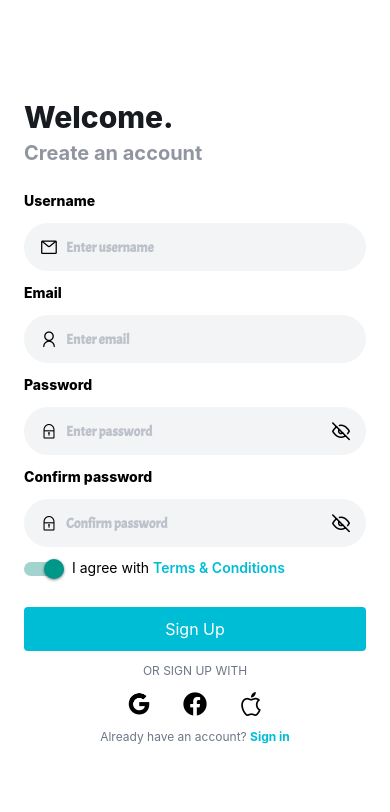
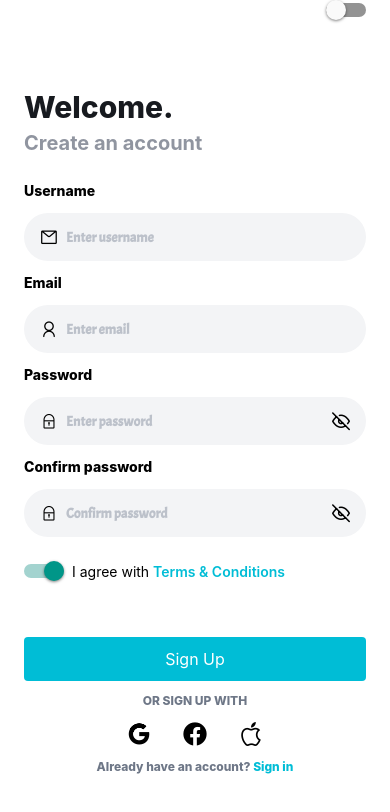
Before and after one commit to tonnyhc/BeastPhysique, a React Native app in the folder app/: screen / in a window 390 px wide. Shown: the top 812 px of the page. Built offline with nearby package versions, Linux system fonts and the light colour scheme.

Commit message:
Added dark mode to the reusable input and the register form components

```diff
--- a/app/App.tsx
+++ b/app/App.tsx
@@ -7,7 +7,7 @@ import {
   Button,
   TextInput
 } from "react-native";
-// import { useColorScheme } from "nativewind";
+import { useColorScheme } from "nativewind";
 
 import { useFonts } from "expo-font";
 import * as SplashScreen from "expo-splash-screen";
@@ -21,7 +21,7 @@ export default function App() {
   const [isLoaded] = useFonts({
     Acme: require("./assets/fonts/Acme-Regular.ttf"),
   });
-  // const { colorScheme, setColorScheme } = useColorScheme();
+  const { colorScheme, setColorScheme } = useColorScheme();
 
   const onLayoutRootView = useCallback(async () => {
     if (isLoaded) {
@@ -29,17 +29,17 @@ export default function App() {
     }
   }, [isLoaded]);
 
-  // const onChangeColorScheme = ():void => {
-  //   setColorScheme(colorScheme === "light" ? "dark" : "light")
-  // }
+  const onChangeColorScheme = ():void => {
+    setColorScheme(colorScheme === "light" ? "dark" : "light")
+  }
 
   return (
-    <SafeAreaView onLayout={onLayoutRootView} className="bg-black flex-1 font-acme">
+    <SafeAreaView onLayout={onLayoutRootView} className="flex-1 font-acme dark:bg-darkBg">
       <View className="flex-1 justify-center px-6 font-acme ">
-        {/* <Switch className="self-end" onChange={onChangeColorScheme} value={colorScheme == 'dark'} /> */}
+        <Switch className="self-end" onChange={onChangeColorScheme} value={colorScheme == 'dark'} />
         <Register />
       </View>
-      <StatusBar style="auto" />
+      <StatusBar style={colorScheme == 'dark' ? 'light' : 'dark'} />
     </SafeAreaView>
   );
 }
--- a/app/components/RegisterForm.tsx
+++ b/app/components/RegisterForm.tsx
@@ -2,6 +2,7 @@ import { ReactNode } from "react";
 import { View, Text, Switch, TouchableOpacity } from "react-native";
 import { AntDesign, Feather, FontAwesome5 } from "@expo/vector-icons";
 import ReusableInput from "./common/ReusableInput";
+import { useColorScheme } from "nativewind";
 
 type FormField = {
   label: string;
@@ -11,34 +12,70 @@ type FormField = {
   isPassword?: boolean;
 };
 
+const RegisterForm: React.FC = () => {
+  const { colorScheme } = useColorScheme();
   const formFields: FormField[] = [
     {
       label: "Username",
-    leftIcon: <AntDesign name="mail" size={18} color="black" />,
+      leftIcon: (
+        <AntDesign
+          name="mail"
+          size={18}
+          color={colorScheme == "dark" ? "#DEE1E6FF" : "black"}
+        />
+      ),
       placeholder: "Enter username",
     },
     {
       label: "Email",
-    leftIcon: <AntDesign name="user" size={18} color="black" />,
+      leftIcon: (
+        <AntDesign
+          name="user"
+          size={18}
+          color={colorScheme == "dark" ? "#DEE1E6FF" : "black"}
+        />
+      ),
       placeholder: "Enter email",
     },
     {
       label: "Password",
-    leftIcon: <AntDesign name="lock" size={18} color="black" />,
-    rightIcon: <Feather name="eye-off" size={18} color="black" />,
+      leftIcon: (
+        <AntDesign
+          name="lock"
+          size={18}
+          color={colorScheme == "dark" ? "#DEE1E6FF" : "black"}
+        />
+      ),
+      rightIcon: (
+        <Feather
+          name="eye-off"
+          size={18}
+          color={colorScheme == "dark" ? "#DEE1E6FF" : "black"}
+        />
+      ),
       placeholder: "Enter password",
       isPassword: true,
     },
     {
       label: "Confirm password",
-    leftIcon: <AntDesign name="lock" size={18} color="black" />,
-    rightIcon: <Feather name="eye-off" size={18} color="black" />,
+      leftIcon: (
+        <AntDesign
+          name="lock"
+          size={18}
+          color={colorScheme == "dark" ? "#DEE1E6FF" : "black"}
+        />
+      ),
+      rightIcon: (
+        <Feather
+          name="eye-off"
+          size={18}
+          color={colorScheme == "dark" ? "#DEE1E6FF" : "black"}
+        />
+      ),
       placeholder: "Confirm password",
       isPassword: true,
     },
   ];
-
-const RegisterForm: React.FC = () => {
   return (
     <View className="mt-6">
       {formFields.map((field) => (
@@ -52,9 +89,9 @@ const RegisterForm: React.FC = () => {
           />
         </View>
       ))}
-      <View className="flex-row gap-2">
+      <View className="flex-row gap-2 items-center mt-3 mb-7">
         <Switch value={true} />
-        <Text className="flex-1">
+        <Text className="flex-1 dark:text-white">
           I agree with{" "}
           <Text className="text-blueText font-semibold">
             Terms & Conditions
@@ -66,32 +103,29 @@ const RegisterForm: React.FC = () => {
         <TouchableOpacity className="px-4 items-center rounded h-11 justify-center bg-light-submitBtn">
           <Text className="text-base text-white">Sign Up</Text>
         </TouchableOpacity>
-        <Text className="self-center text-xs text-helperText">
+        <Text className="self-center text-xs font-extrabold text-helperText dark:dark-helperText">
           OR SIGN UP WITH
         </Text>
         <View className="flex-row self-center gap-8">
           <AntDesign
-            className="fill-googleIcon"
             name="google"
             size={24}
-            color="black"
+            color={colorScheme == "dark" ? "#DEE1E6FF" : "black"}
           />
           <FontAwesome5
-            className="fill-fbIcon"
             name="facebook"
             size={24}
-            color="black"
+            color={colorScheme == "dark" ? "#DEE1E6FF" : "black"}
           />
           <AntDesign
-            className="fill-appleIcon"
             name="apple-o"
             size={24}
-            color="black"
+            color={colorScheme == "dark" ? "#DEE1E6FF" : "black"}
           />
         </View>
-        <Text className="self-center text-xs text-helperText">
+        <Text className="self-center text-xs text-helperText font-extrabold">
           Already have an account?{" "}
-          <Text className="text-blueText font-bold">Sign in</Text>
+          <Text className="text-blueText">Sign in</Text>
         </Text>
       </View>
     </View>
--- a/app/components/common/ReusableInput.tsx
+++ b/app/components/common/ReusableInput.tsx
@@ -22,7 +22,7 @@ const ReusableInput: React.FC<ReusableInputProps> = ({
   return (
     <View className=" h-20">
       <Text className='text-sm font-extrabold mb-3 dark:text-white'>{label}</Text>
-      <View className="flex-1 flex-row items-center bg-light-inputBg h-11 rounded-3xl outline-none px-4">
+      <View className="flex-1 flex-row items-center bg-light-inputBg h-11 rounded-3xl outline-none px-4 dark:bg-dark-inputBg">
         {leftIcon && leftIcon}
         <TextInput
         className='ml-2 text-grayText font-bold  flex-1 font-acme '
--- a/app/tailwind.config.js
+++ b/app/tailwind.config.js
@@ -19,6 +19,9 @@ module.exports = {
       "light-secondaryText": "#9095A0FF",
       'light-submitBtn': "#00BDD6FF",
 
+      'dark-inputBg': "#1D2128FF",
+      'dark-helperText': '#DEE1E6FF',
+
       'googleIcon': "#EA4335FF",
       'fbIcon': '#1877F2FF',
       "appleIcon": "#000000FF"
```
Lines whose indentation alone changed are shown as unchanged.
